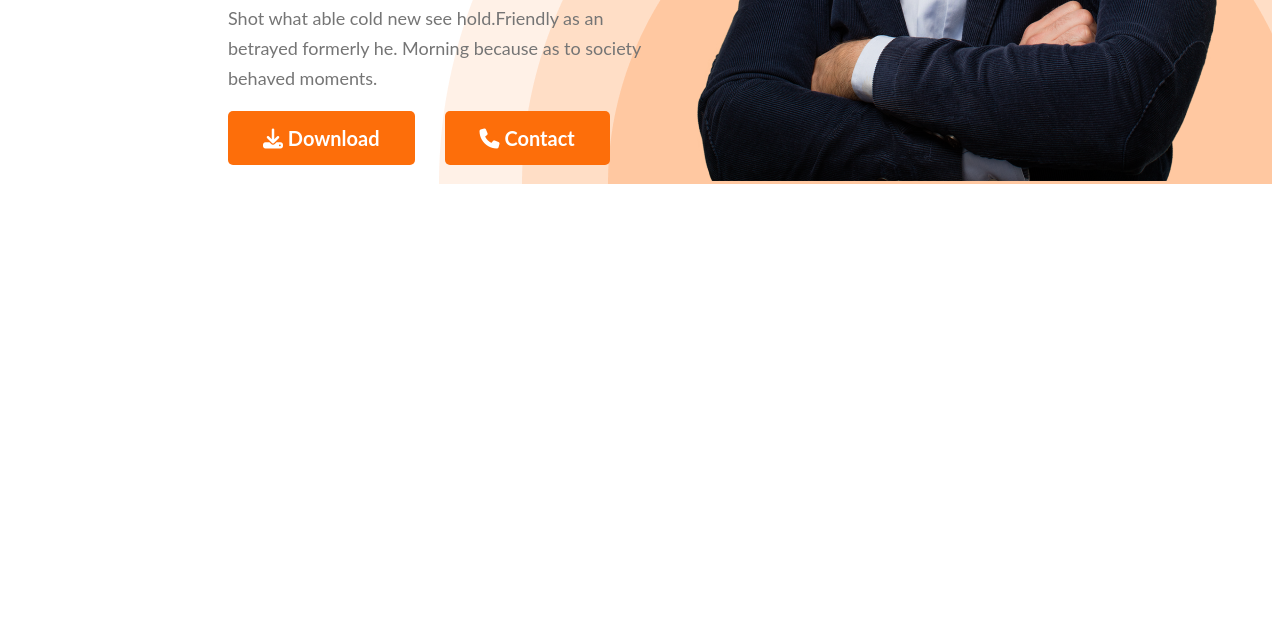
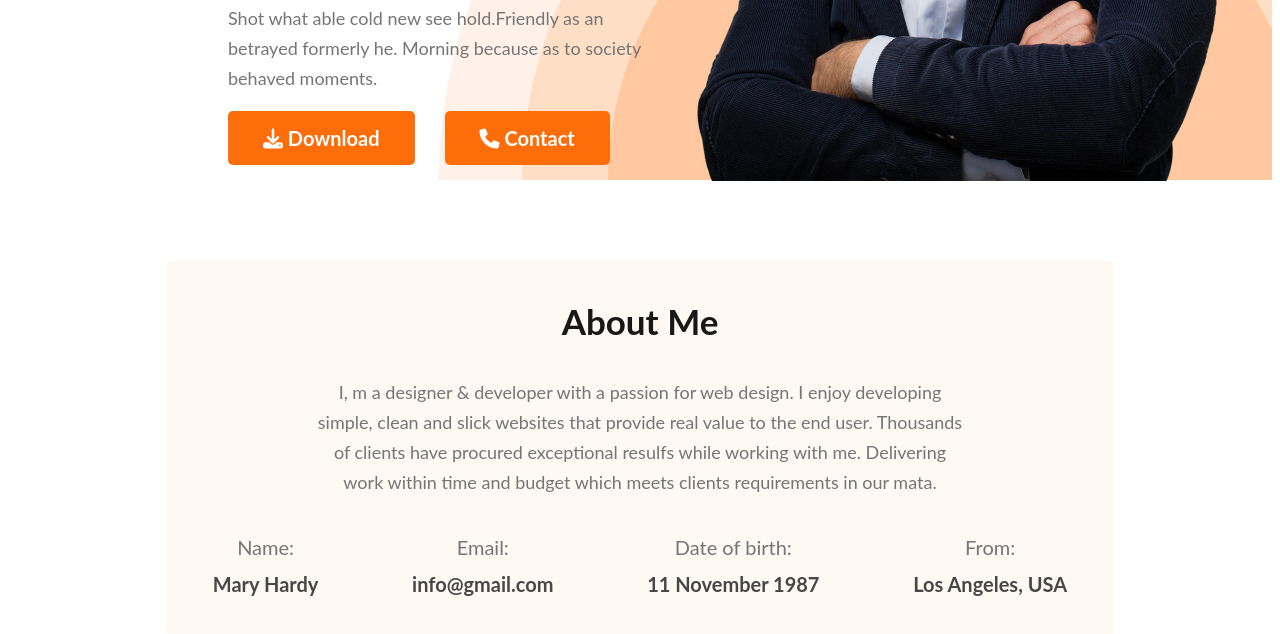
Before and after one commit to Mostakim3157/practice-web-development, a plain HTML site: page index.html in a window 1280 px wide. Shown: the part 684-1318 px from the top of the page. Before the commit the page ends 876 px from the top, so only its background shows below. Drawn offline with Linux system fonts and the light colour scheme.

Commit message:
About added

```diff
--- a/index.html
+++ b/index.html
@@ -41,7 +41,28 @@
 
     </header>
     <main>
-
+        <section class="about">
+            <h3 class="about-heading">About Me</h3>
+            <p class="about-discription">I, m a designer & developer with a passion for web design. I enjoy developing simple, clean and slick websites that provide real value to the end user. Thousands of clients have procured exceptional resulfs while working with me. Delivering work within time and budget which meets clients requirements in our mata.</p>
+            <div class="about-details">
+                <div class="about-title">
+                    <p class="about-tag">Name:</p>
+                    <h3 class="about-tag-discription">Mary Hardy </h3>
+                </div>
+                <div class="about-title">
+                    <p class="about-tag">Email:</p>
+                    <h3 class="about-tag-discription">info@gmail.com</h3>
+                </div>
+                <div class="about-title">
+                    <p class="about-tag">Date of birth: </p>
+                    <h3 class="about-tag-discription">11 November 1987</h3>
+                </div>
+                <div class="about-title">
+                    <p class="about-tag">From:</p>
+                    <h3 class="about-tag-discription">Los Angeles, USA</h3>
+                </div>
+            </div>
+        </section>
     </main>
 
 
--- a/style/color.css
+++ b/style/color.css
@@ -69,7 +69,6 @@ nav {
 .banner {
   display: flex;
   justify-content: space-between;
-
 }
 
 .banner-colum-1 {
@@ -101,23 +100,23 @@ nav {
   margin-top: 25px;
 }
 
-.banner-colum-2 img {
+.banner-colum-2 > img {
   width: 584px;
   height: 676px;
   margin-right: 40px;
   margin-top: 40px;
-
+  margin-bottom: -4px;
 }
 
-.banner{
-    background-image: url("../images/header_bg.png");
+.banner {
+  background-image: url("../images/header_bg.png");
   background-repeat: no-repeat;
   background-position: bottom right;
   margin-bottom: 0px;
 }
 
-.btn-banner{
-    color: var(--White-Color, #fff);
+.btn-banner {
+  color: var(--White-Color, #fff);
   font-size: 20px;
   font-weight: 700;
   border-radius: 5px;
@@ -127,9 +126,66 @@ nav {
   margin-right: 30px;
 }
 
-.btn-banner:hover{
-    background: #ffffff9c;
+.btn-banner:hover {
+  background: #ffffff9c;
   color: #fd6e0a;
   border: 2px solid #fd6e0a;
   transition: 0.5s;
 }
+
+/* main section starts */
+
+/* about section starts */
+
+.about {
+  width: 75%;
+  margin: 0 auto;
+  border-radius: 10px;
+  background: #fff8f3;
+}
+
+.about-heading {
+  color: var(--Dark-01, #181818);
+  text-align: center;
+  font-size: 35px;
+  font-weight: 700;
+  margin-top: 80px;
+  padding-top: 40px;
+}
+
+.about-discription {
+  color: var(--Dark-03, #757575);
+  text-align: center;
+  font-size: 18px;
+  font-weight: 400;
+  line-height: 30px;
+  padding: 0 150px;
+}
+
+.about-details {
+  display: flex;
+  justify-content: space-around;
+
+}
+
+.about-title{
+    align-items: center;
+}
+.about-tag {
+  color: var(--Dark-03, #757575);
+  text-align: center;
+  font-size: 20px;
+  font-weight: 400;
+  margin-bottom: 0;
+}
+
+.about-tag-discription {
+  color: var(--Dark-02, #474747);
+  font-size: 20px;
+  font-weight: 700;
+  line-height: 30px;
+  padding-bottom: 20px;
+  padding-top: 0;
+  margin-top: 10px;
+
+}
```
